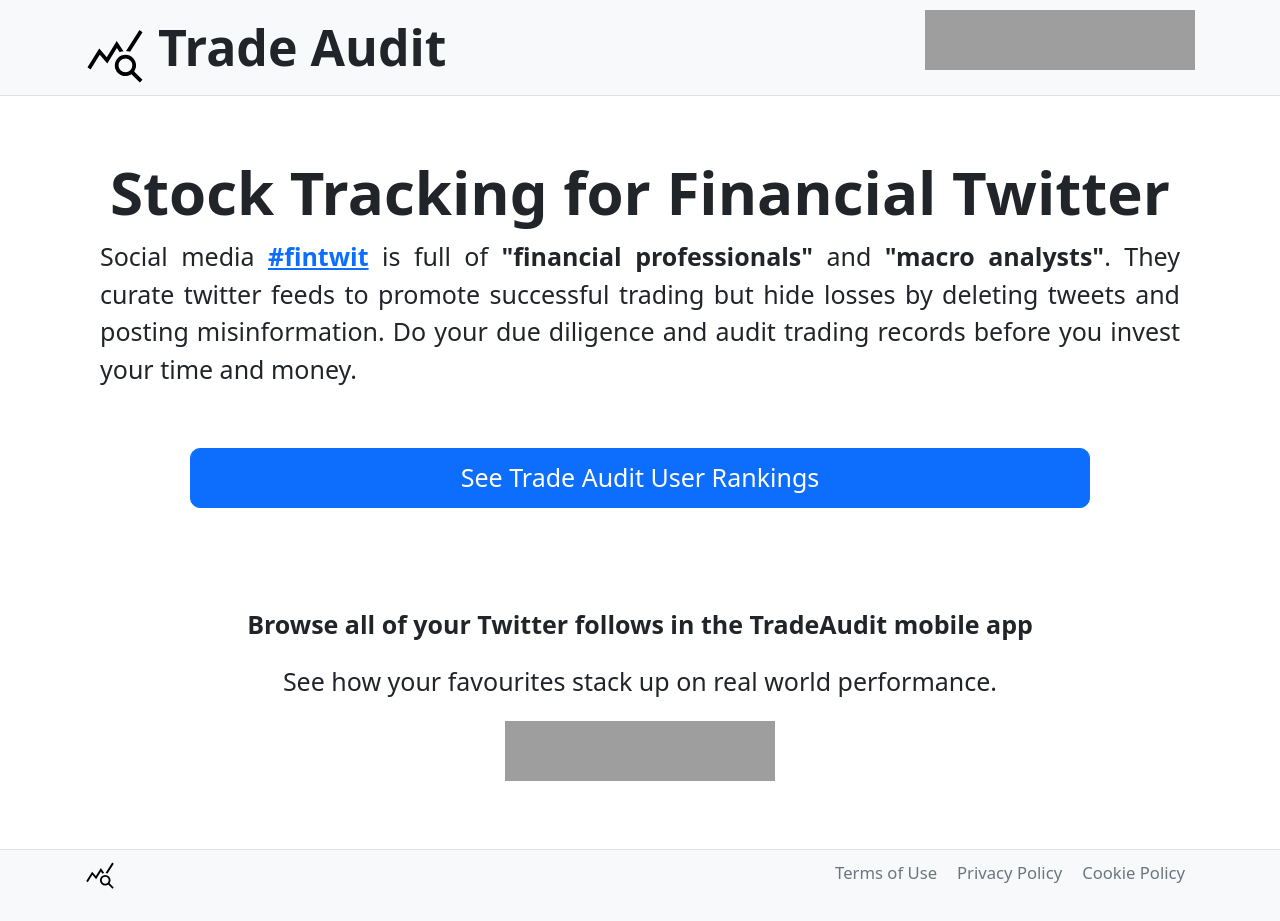
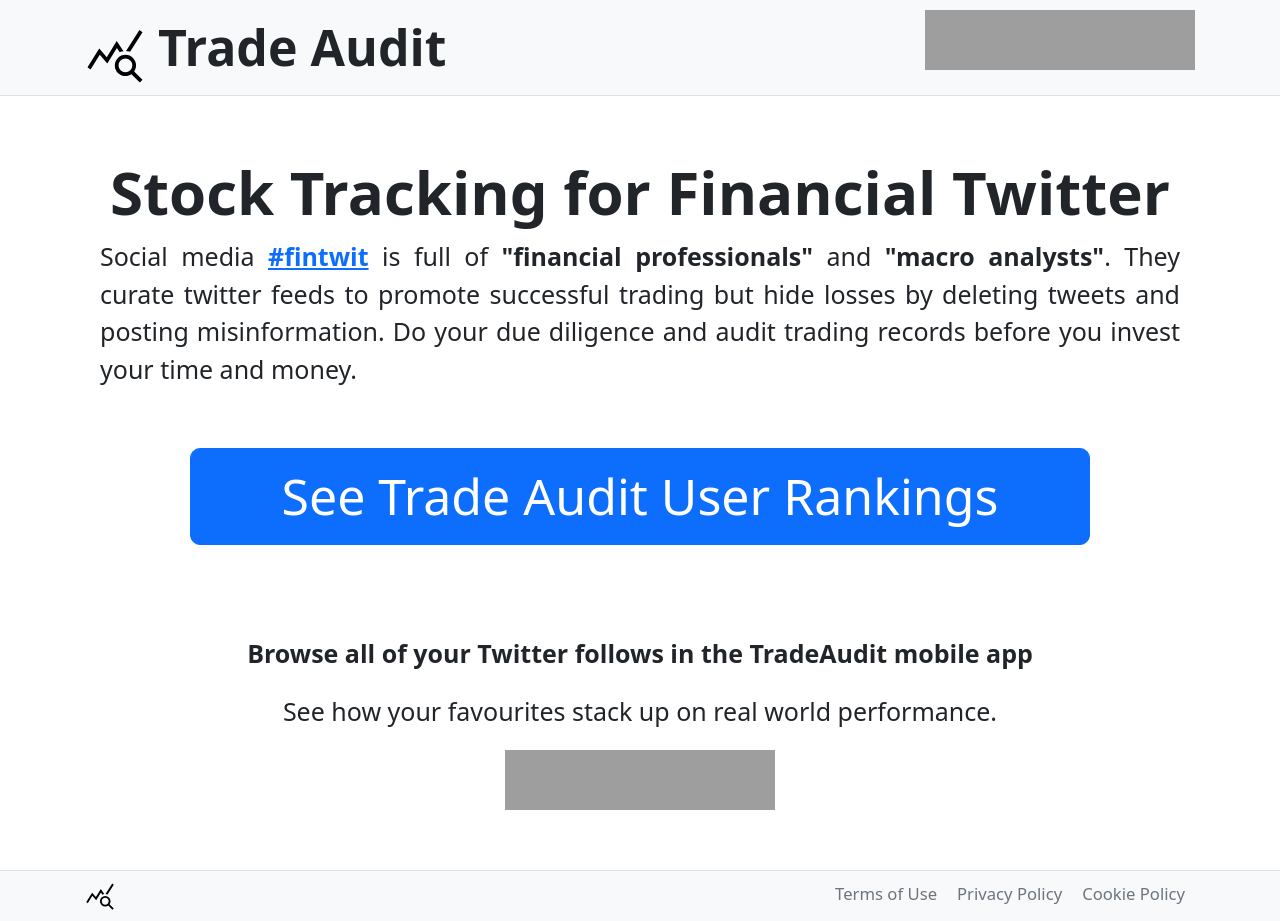
Before and after one commit to stevenrskelton/tradeaudit.app, a Jekyll site: the page built from index.html, in a window 1280 px wide. Built offline with Jekyll 4.4.1, drawn with Linux system fonts in a browser that asks for light colours; before the commit the page ends 900 px from its top, so only the background shows below that; grey boxes are pictures that could not be loaded.

Commit message:
Update index.html

```diff
--- a/index.html
+++ b/index.html
@@ -299,7 +299,7 @@
 </div>
 
 <div class="d-grid gap-2 col-10 mx-auto mb-4 mt-4">
-  <a href="/rankings" class="btn btn-primary btn-lg" role="button">See Trade Audit User Rankings</a>
+  <a href="/rankings" class="btn btn-primary btn-lg" role="button" style="--bs-btn-font-size:2.5rem">See Trade Audit User Rankings</a>
 </div>
 
 {% include appstorelink.html %}
```
